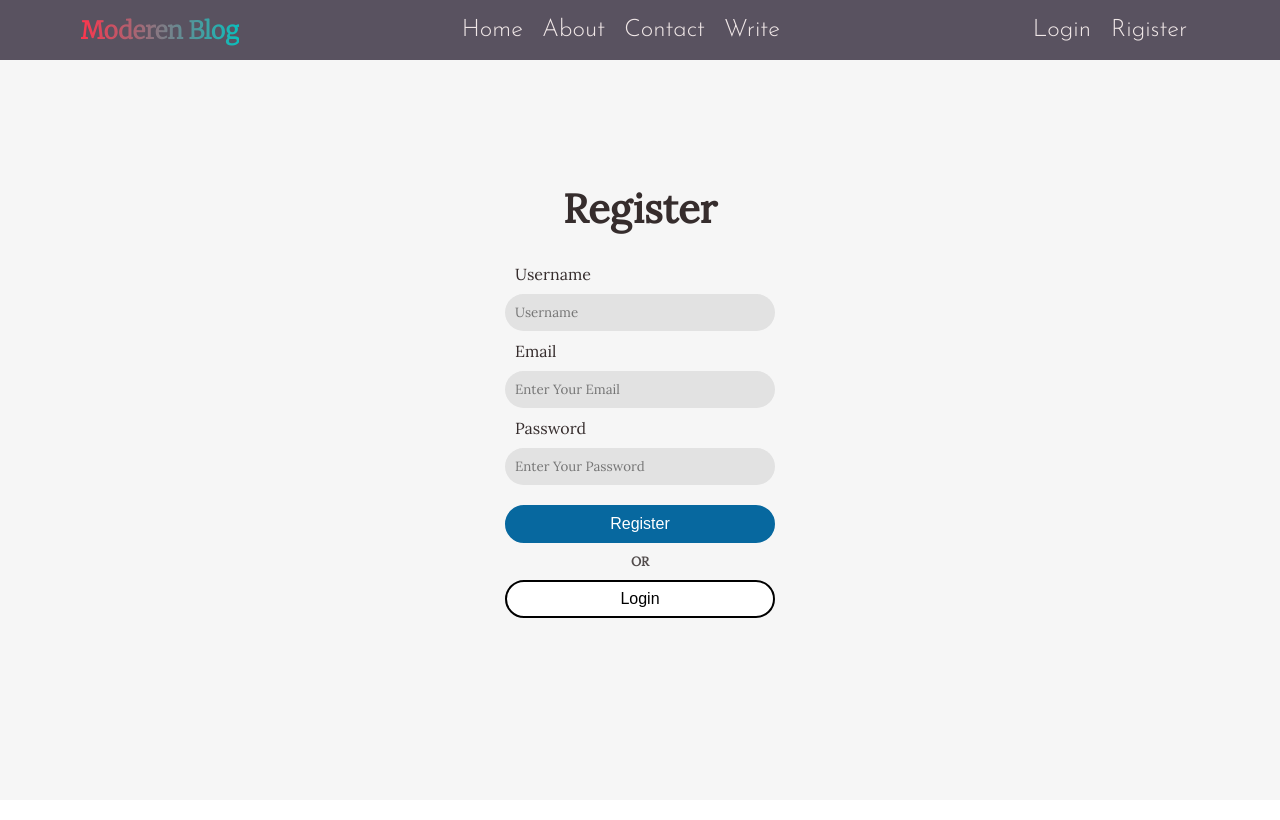
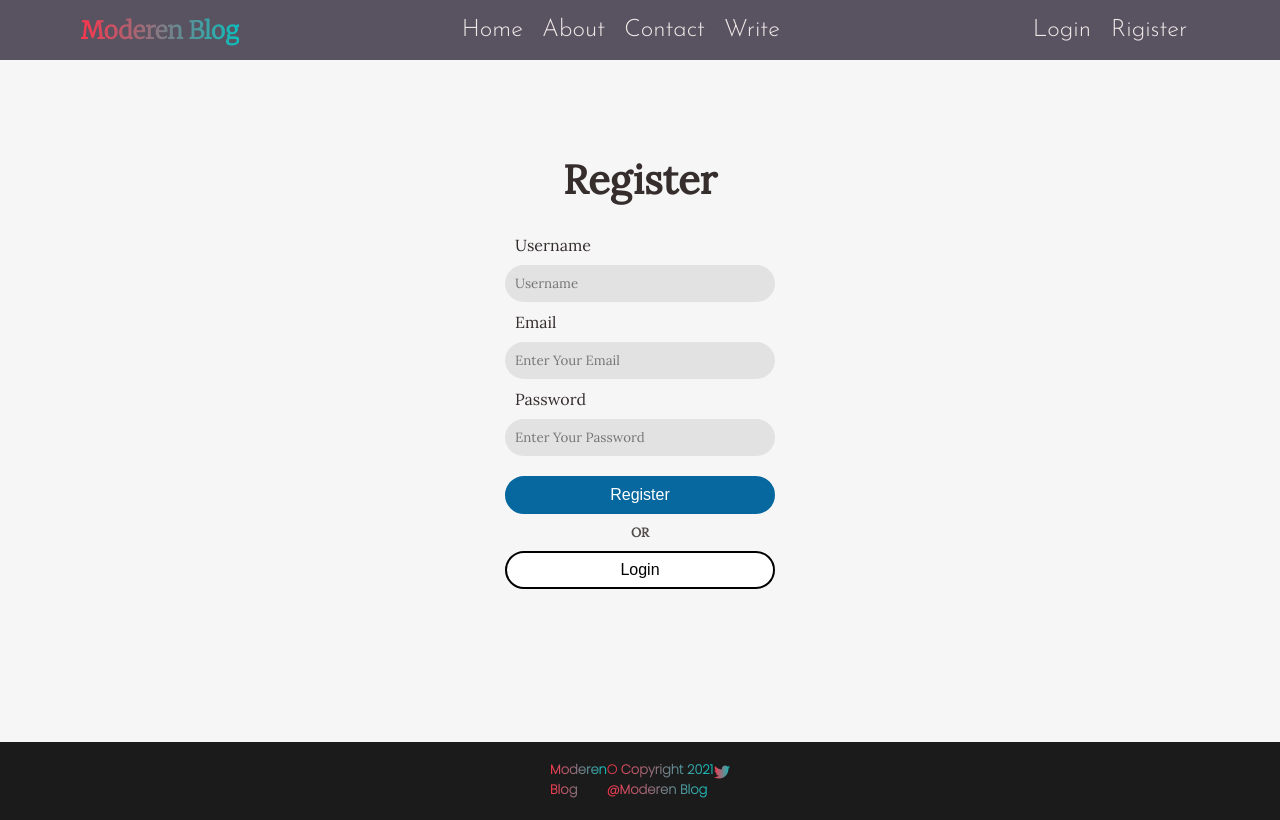
Before and after one commit to ajayjb/React-Blog-Front-End, a React (Create React App) app: page /write in a window 1280 px wide. Built offline with nearby package versions, Linux system fonts and the light colour scheme.

Commit message:
Footer component added

```diff
--- a/src/App.jsx
+++ b/src/App.jsx
@@ -14,6 +14,7 @@ import Register from "./pages/register/Register";
 import { Context } from "./context/Context";
 import About from "./pages/about/About";
 import Contact from "./pages/contact/Contact";
+import Footer from "./components/footer/Footer";
 
 
 function App() {
@@ -31,6 +32,8 @@ function App() {
       <Route path="/about"> <About/> </Route>
       <Route path="/contact"> <Contact/> </Route>
      </Switch>
+     {/* {user && <Footer/>} */}
+     <Footer/>
     </Router>
   );
 }
--- a/src/components/footer/Footer.jsx
+++ b/src/components/footer/Footer.jsx
@@ -0,0 +1,15 @@
+import React from 'react';
+import { Link } from "react-router-dom";
+import "./footer.css"
+
+export default function Footer() {
+    const currentdate = new Date();
+    const currentYear = currentdate.getFullYear();
+    return (
+        <div className = "footer">
+            <Link className="footerLink" to="/"><h3 className="heading">Moderen Blog</h3></Link>
+            <p className="para">© Copyright {currentYear} @Moderen Blog</p>
+            <a href="https://twitter.com/ajay_j_b"><i className="footerTwitter fab fa-twitter fa-md"></i></a>
+        </div>
+    )
+}
--- a/src/components/footer/footer.css
+++ b/src/components/footer/footer.css
@@ -0,0 +1,42 @@
+.footer{
+    background-color: rgb(27, 27, 27);
+    display: flex;
+    justify-content: space-between;
+    padding : 10px 550px;
+}
+
+.heading{
+    padding: 0;
+    font-size: 13px;
+    font-weight: 600;
+    font-family: 'Poppins', sans-serif;
+    margin-top: 8px;
+    background-image: linear-gradient(90deg, #fc354c, #0abfbc);
+    background-clip: text;
+    color: transparent;
+    cursor: pointer;
+}
+
+.para{
+    background-image: linear-gradient(90deg, #fc354c, #0abfbc);
+    background-clip: text;
+    color: transparent;
+    padding: 0;
+    font-size: 13px;
+    font-weight: 600;
+    font-family: 'Poppins', sans-serif;
+    margin-top: 8px;
+}
+
+.footerTwitter{
+    background-image: linear-gradient(90deg, #fc354c, #0abfbc);
+    background-clip: text;
+    color: transparent;
+    padding: 0;
+    margin-top: 12px;
+}
+
+.footerLink{
+    text-decoration: none;
+    color: inherit;
+}
--- a/src/components/topbar/topbar.css
+++ b/src/components/topbar/topbar.css
@@ -2,7 +2,6 @@
     width: 100%;
     height: 60px;
     background-color: #595260;
-    /* background: linear-gradient(90deg, #ff4b1f, #1fddff); */
     position: sticky;
     top:0;
     display: flex;
--- a/src/pages/about/About.jsx
+++ b/src/pages/about/About.jsx
@@ -4,16 +4,23 @@ import "./about.css";
 export default function About() {
     return (
         <div className="about">
-           <img className="aboutImg" src="https://i.imgur.com/X0kjFoX.jpg" alt="Web Development"/>
-           <p className="aboutPara">
-            Hi this is Ajay, welcome to my Moderen Blog website. Wait Wait I know this not a great about page, clam down I'm just learning, first let me give introduction about my boring life. Here we go. I'm a software developer based in Bengaluru. Basically I'm from mechanical background, worked as Mechanical Design
-            Engineer for 2.5 years. Every day as a Mechanical Engineer was like hell, Later I decided to quit my job beacause during that period of time I never felt so excited or passionate about what I'm doing.
-            During my college days I always wanted to learn software coding, due to lack of guidance, I couldn't able to follow my dream. So this time I'm
-            not going to make the same mistake. Few months back I started over. started learning coding on my own. When I'm coding its just feels like this is the thing I really wanted do in the whole world. currently I'm learning Web Development, I made this Moderen Blog website with what I have learn't till today.
-            I made this site using ReactJS, NodeJS and MongoDB. In this Moderen Blog website users can  write your own blogs on technical
-            field, so that other people can read about them. My final goal is to learn Blockchain Technology and get into Devops. So finally this is about me and my
-            Moderen blog website. Good bye, have a great life.
-           </p>
+           <img className="aboutImg" src="https://i.imgur.com/fcu6l0V.jpg" alt="Web Development"/>
+           <div className="boxModel">
+           <p className="aboutPara1">
+            Hi this is Ajay, welcome to my Moderen Blog website. Oh! wait wait I know this not a great about page, clam down I'm just learning,
+            first let me give introduction about my boring life. Here we go. I'm a software developer based in Bengaluru. Basically I'm from
+            mechanical background, worked as Mechanical Design Engineer for 2.5 years. Every day as a Mechanical Engineer was like hell, Later I
+            decided to quit my job beacause during that period of time I never felt so excited or passionate about what I'm doing. There was always
+            something was lacking.</p>
+           <p className="aboutPara2"> During my college days I always wanted to learn software coding, due to lack of guidance and the right motivation,
+           I couldn't able follow my dream. So this time I'm not going to make the same mistake. Few months back I started over. started learning
+           coding on my own. When I'm coding its just feels like this is the thing I really wanted do in the whole world. currently I'm learning Web
+           Development.</p>
+           <p className="aboutPara2">I made this Moderen Blog website with what I have learn't till today, using MERN stack (MongoDB, ExpressJS,
+            ReactJS, NodeJS). In this Moderen Blog website users can  write your own blogs on technical field, so that other people can read about
+            them. My final goal is to learn Blockchain Technology and get into Devops. So finally this is about me and my Moderen blog website.
+            Good bye, don't have a good life, have a great life.</p>
+           </div>
         </div>
     )
 }
--- a/src/pages/about/about.css
+++ b/src/pages/about/about.css
@@ -1,30 +1,51 @@
+.about{
+    flex-direction: column;
+    width: 1000px;
+    justify-content: center;
+    align-items: center;
+    align-content: center;
+    margin: 40px auto;
+}
+
 .aboutImg{
-    width: 500px;
+    width: 540px;
     height: 312px;
-    margin-left: 250px;
-    margin-top: 5px;
+    margin-left: 460px;
     border-radius: 25px;
     box-shadow: 0 4px 8px 0 rgba(0, 0, 0, 0.2), 0 6px 20px 0 rgba(0, 0, 0, 0.19);
 }
 
-.aboutPara{
-    font-family: "Varela Round", sans-serif;
+.aboutPara1{
+    font-family: 'Poppins', sans-serif;
     font-size: 15px;
-    color: #444;
+    color: black;
     display: flex;
     line-height: 24px;
     text-align: justify;
     margin-top: 25px;
 }
 
-.about{
+.aboutPara2{
+    font-family: 'Poppins', sans-serif;
+    font-size: 15px;
+    color: black;
+    display: flex;
+    line-height: 24px;
+    text-align: justify;
+    margin-top: 25px;
+}
+
+.aboutPara3{
+    font-family: 'Poppins', sans-serif;
+    font-size: 15px;
+    color: black;
+    display: flex;
+    line-height: 24px;
+    text-align: justify;
+    margin-top: 25px;
+}
+
+.boxModel{
+    display: flex;
     flex-direction: column;
-    width: 1000px;
-    justify-content: center;
-    align-items: center;
-    align-content: center;
-    /* position: absolute;
-    top: 18%;
-    right: 17%; */
-    margin: 40px auto;
 }
--- a/src/pages/login/login.css
+++ b/src/pages/login/login.css
@@ -1,5 +1,5 @@
 .login{
-    height: calc(100vh - 60px);
+    height: calc(100vh - 118px);
     display: flex;
     flex-direction: column;
     justify-content: center;
--- a/src/pages/register/register.css
+++ b/src/pages/register/register.css
@@ -1,5 +1,5 @@
 .register{
-    height: calc(100vh - 60px);
+    height: calc(100vh - 118px);
     display: flex;
     flex-direction: column;
     justify-content: center;
--- a/src/pages/settings/settings.css
+++ b/src/pages/settings/settings.css
@@ -82,14 +82,14 @@ label{
 }
 
 .settingsSubmit{
-    width: 150px;
     padding: 10px;
-    font-size: 15px;
-    border-radius: 10px;
-    margin-top: 10px;
-    background-color:teal;
-    align-self: center;
+    width: 200px;
+    margin: 20px auto;
+    font-family: 'Poppins', sans-serif;
+    background-color: #5457ff;
     border: none;
-    color: aliceblue;
-    cursor: pointer;
+    color: white;
+    font-size: 14px;
+    font-weight: 600;
+    border-radius: 5px;
 }
```
